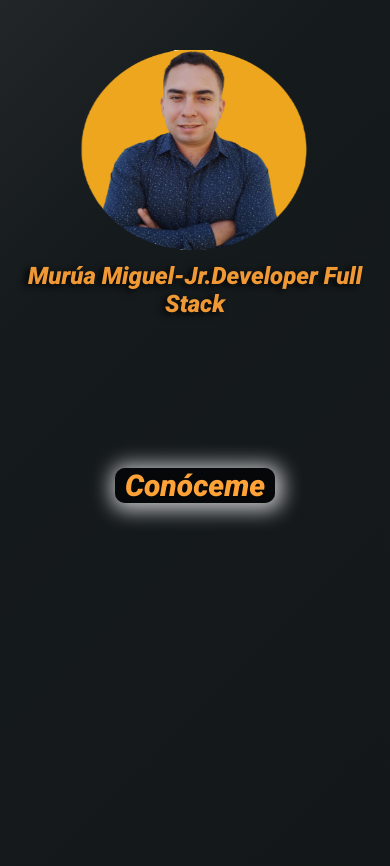
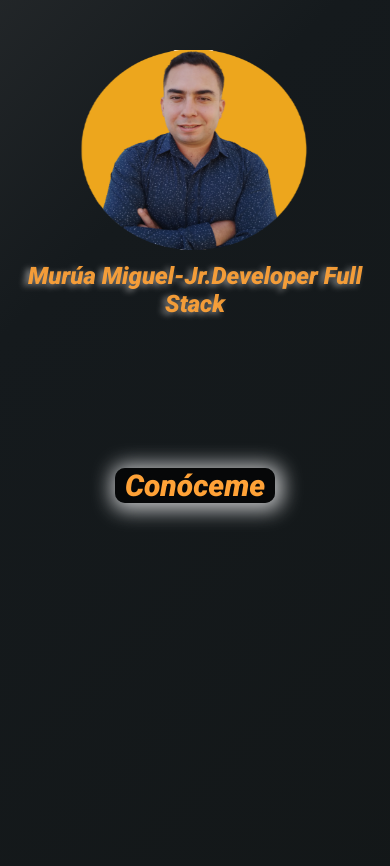
Before and after one commit to MiguelMurua/coder-house, a website: page index.html in a window 390 px wide. Shown: the top 866 px of the page. Drawn offline with Linux system fonts and the light colour scheme; a web font is replaced by a local one.

Commit message:
cambio color text-shadow h1 media tablet

```diff
--- a/scss/layout/_media-tablet.scss
+++ b/scss/layout/_media-tablet.scss
@@ -42,7 +42,7 @@
             font-size: 3em;
             user-select: none;
             color: #ffa237ef;
-            text-shadow: -4px 2px 6px rgba(0, 0, 0, 0.87);
+            text-shadow:  -4px 2px 6px rgba(155, 155, 155, 0.87);
         }
 
         img {
```
Also changed, not shown: css/style.css.
